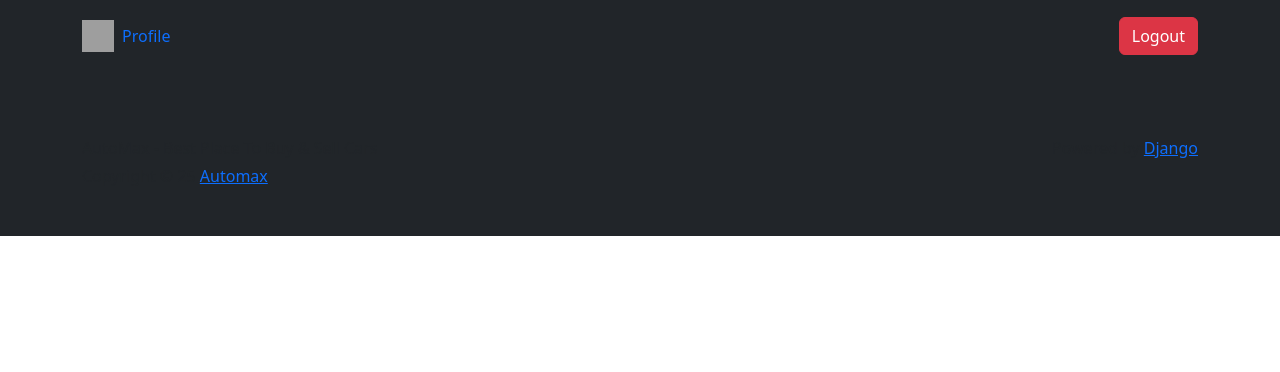
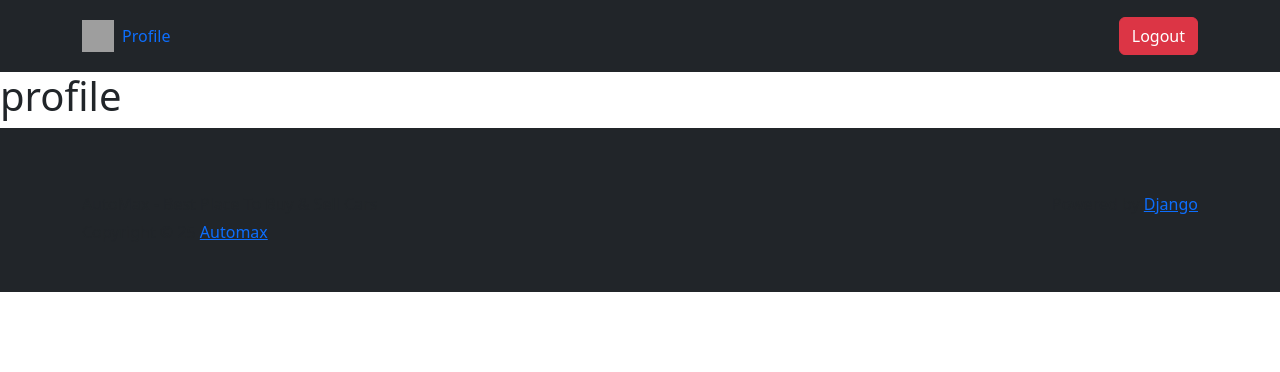
Before and after one commit to NesaraRahal/automax-django, a Django app: page /profile/ in a window 1280 px wide. Shown: the top 372 px of the page. Run offline with Django 5.2, Linux system fonts and the light colour scheme; the visitor is signed in with stand-in values (Sample User, id 1); some libraries are stand-ins or nearby versions; grey boxes are pictures that could not be loaded.

Commit message:
class based decorators for profile

```diff
--- a/main/templates/base/base.html
+++ b/main/templates/base/base.html
@@ -32,7 +32,7 @@
                 {% if request.user.is_authenticated %}
                 <ul class="nav col-12 col-lg-auto me-lg-auto mb-2 justify-content-center mb-md-0">
                     <li>
-                        <a href="" class="nav-link px-2">Profile</a>
+                        <a href="{% url 'profile' %}" class="nav-link px-2">Profile</a>
                     </li>
                 </ul>
                 <div class="text-end">
--- a/users/templates/views/profile.html
+++ b/users/templates/views/profile.html
@@ -1,3 +1,7 @@
 {% extends 'base/base.html' %}
 {% load static %}
 {% load crispy_forms_tags %}
+
+{% block 'body' %}
+<h1> profile </h1>
+{% endblock %}
--- a/users/views.py
+++ b/users/views.py
@@ -4,6 +4,8 @@ from django.contrib.auth.forms import AuthenticationForm, UserCreationForm
 from django.contrib.auth import authenticate, login, logout
 from django.contrib import messages
 from django.contrib.auth.decorators import login_required
+from django.utils.decorators import method_decorator
+
 
 #importing View (inheritance) for class based views
 from django.views import View
@@ -64,6 +66,7 @@ class RegisterView(View):
             messages.error(request, f'An occured while Register')
             return render(request, 'views/register.html', {'register_form' : register_form})
 
+@method_decorator(login_required, name='dispatch')
 class ProfileView(View):
     def get(self, request):
         return render(request, 'views/profile.html', {});
```
